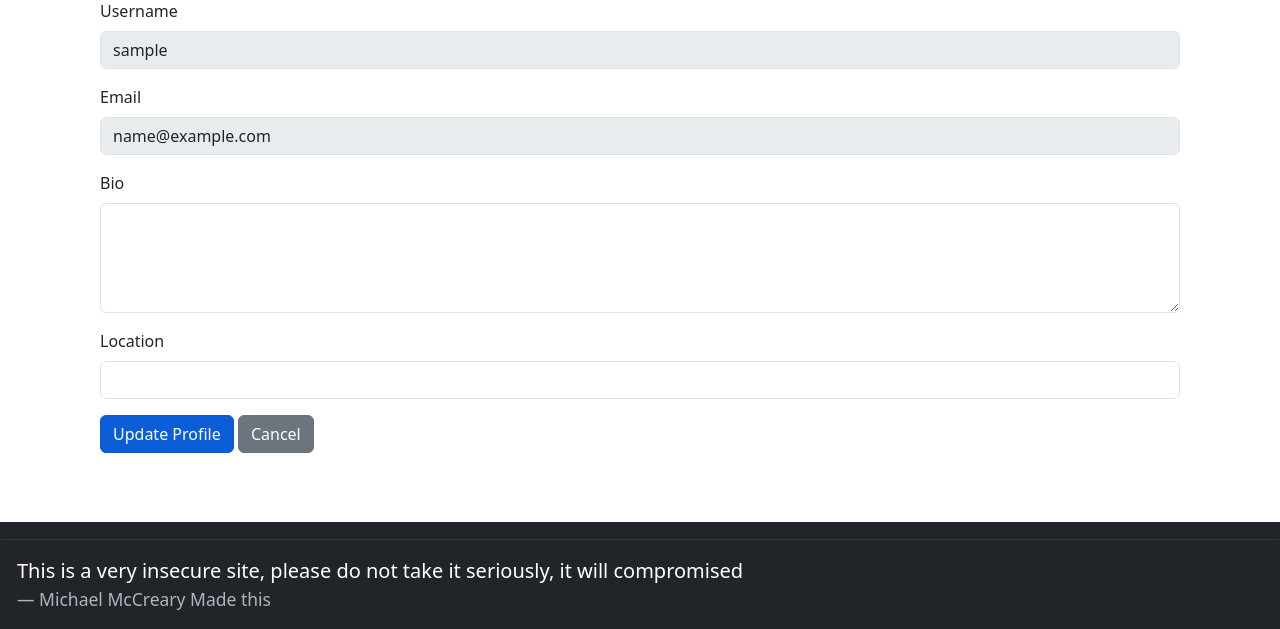
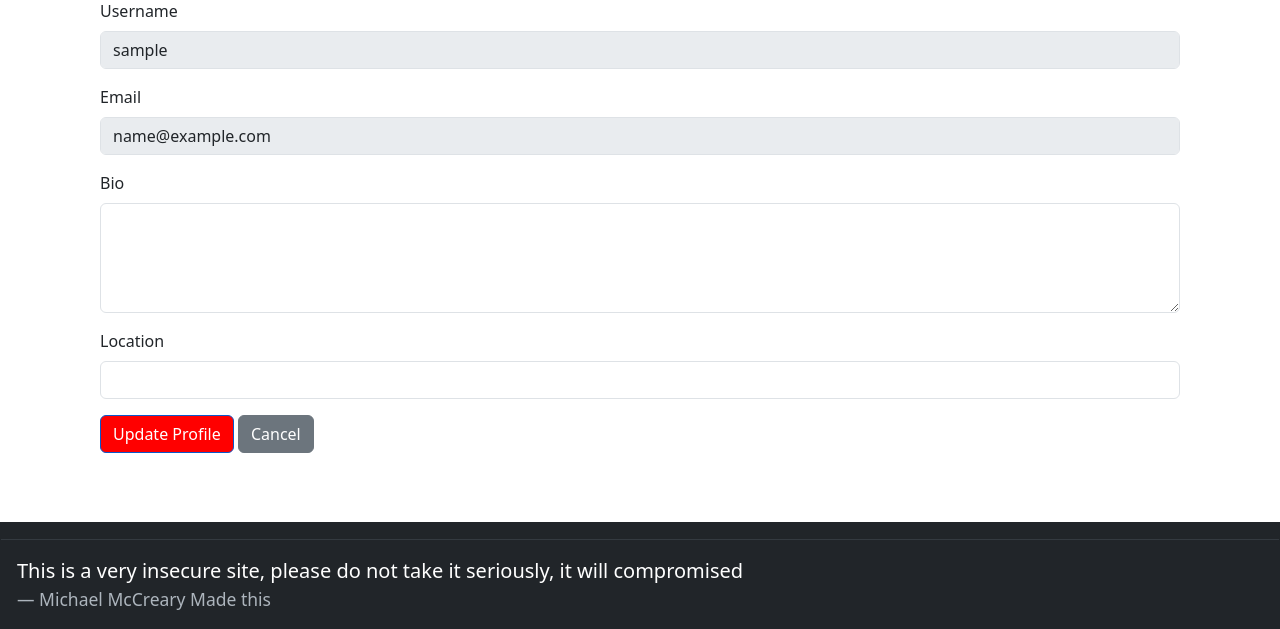
Before and after one commit to michaeljmccreary/CineFiles, a Flask app: page /profile/edit in a window 1280 px wide, with the pointer over the restyled element. Shown: the part 171-800 px from the top of the page. Run offline with Flask 3, Linux system fonts and the light colour scheme; the visitor is signed in with stand-in values (Sample User, id 1); data comes from the database, SQL or seed files in the repository.

Commit message:
buttons will turn red on :hover

```diff
--- a/static/style.css
+++ b/static/style.css
@@ -9,6 +9,10 @@
   border-radius: 10px;
   margin: 20px 0;
   max-width: 100%;
+}
+
+.btn-primary:hover {
+  background-color: red;
 }
 
 /* Show scrollbar for better visibility */
@@ -112,7 +116,7 @@
 }
 
 .carosel-btn:hover {
-  background-color: #0056b3;
+  background-color: red;
   box-shadow: 0 4px 8px rgba(0, 0, 0, 0.15);
 }
 
```
